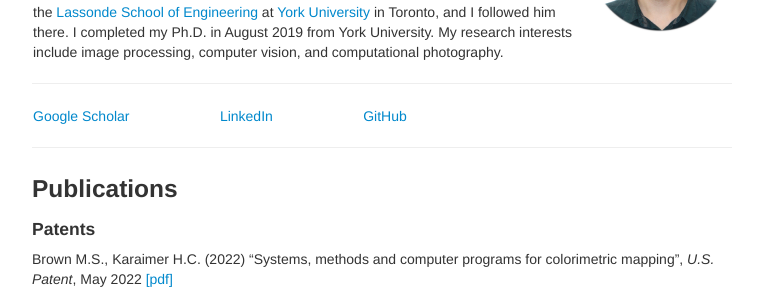
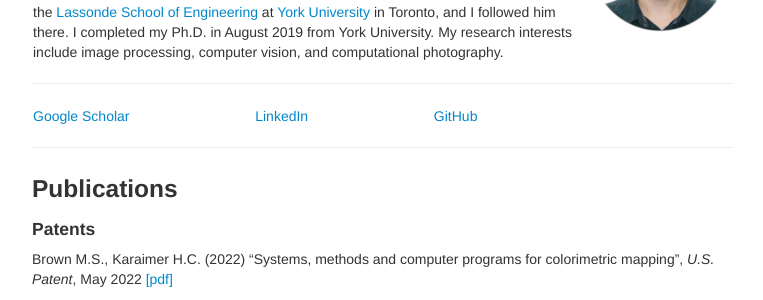
Before and after one commit to karaimer/karaimer.github.io, a Jekyll site: the page built from index.md, in a window 1280 px wide. Shown: the part 249-549 px from the top of the page, without its empty margins (258-1021 px from the left). Built offline with Jekyll 4.4.1, drawn with Linux system fonts in a browser that asks for light colours.

```diff
--- a/index.md
+++ b/index.md
@@ -12,9 +12,9 @@ author: Hakki Can Karaimer
 
 ---
 
-| - | - | - | - | - | - | - | - | - | - | - | - | - | - | - | - | - | - | - | - | - | - | - | - | - | - | - | - | - | - | - | - | - |
-|:---------:|:---------:|:---------:|:---------:|:---------:|:---------:|:---------:|:---------:|:---------:|:---------:|:---------:|:---------:|:---------:|:---------:|:---------:|:---------:|:---------:|:---------:|:---------:|:---------:|:---------:|:---------:|:---------:|:---------:|:---------:|:---------:|:---------:|:---------:|:---------:|:---------:|:---------:|:---------:|:---------:|
-| [Google Scholar](https://scholar.google.com/citations?user=jhlnGS4AAAAJ&hl=en) | | | | | | | | | | | | | | | | [LinkedIn](https://www.linkedin.com/in/karaimer) | | | | | | | | | | | | | | | | [GitHub](https://github.com/karaimer) |
+| - | - | - | - | - | - | - | - | - | - | - | - | - | - | - | - | - | - | - | - | - | - | - | - | - | - | - | - | - | - | - | - | - | - | - | - | - | - | - | - | - | - | - | - | - |
+|:---------:|:---------:|:---------:|:---------:|:---------:|:---------:|:---------:|:---------:|:---------:|:---------:|:---------:|:---------:|:---------:|:---------:|:---------:|:---------:|:---------:|:---------:|:---------:|:---------:|:---------:|:---------:|:---------:|:---------:|:---------:|:---------:|:---------:|:---------:|:---------:|:---------:|:---------:|:---------:|:---------:|:---------:|:---------:|:---------:|:---------:|:---------:|:---------:|:---------:|:---------:|:---------:|:---------:|:---------:|:---------:|
+| [Google Scholar](https://scholar.google.com/citations?user=jhlnGS4AAAAJ&hl=en) | | | | | | | | | | | | | | | | | | | | | | [LinkedIn](https://www.linkedin.com/in/karaimer) | | | | | | | | | | | | | | | | | | | | | | [GitHub](https://github.com/karaimer) |
 
 ---
 
```
